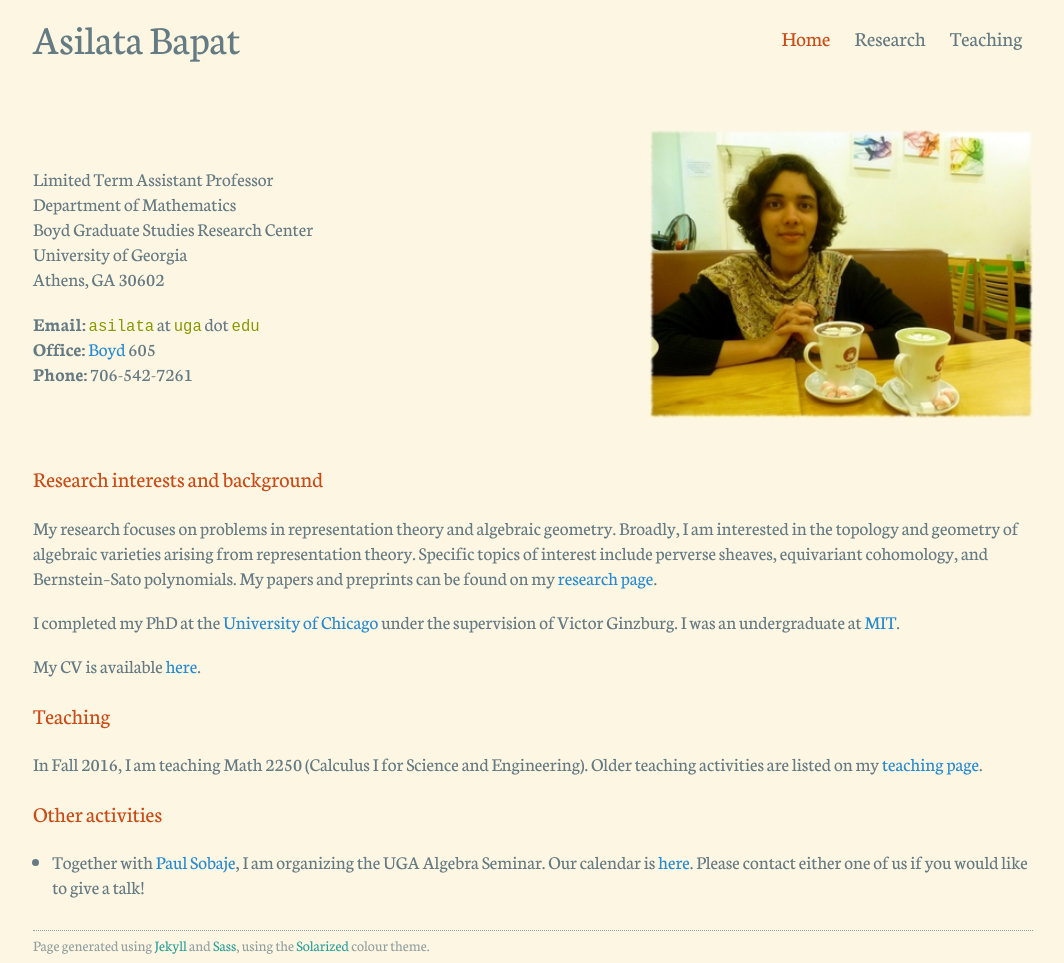
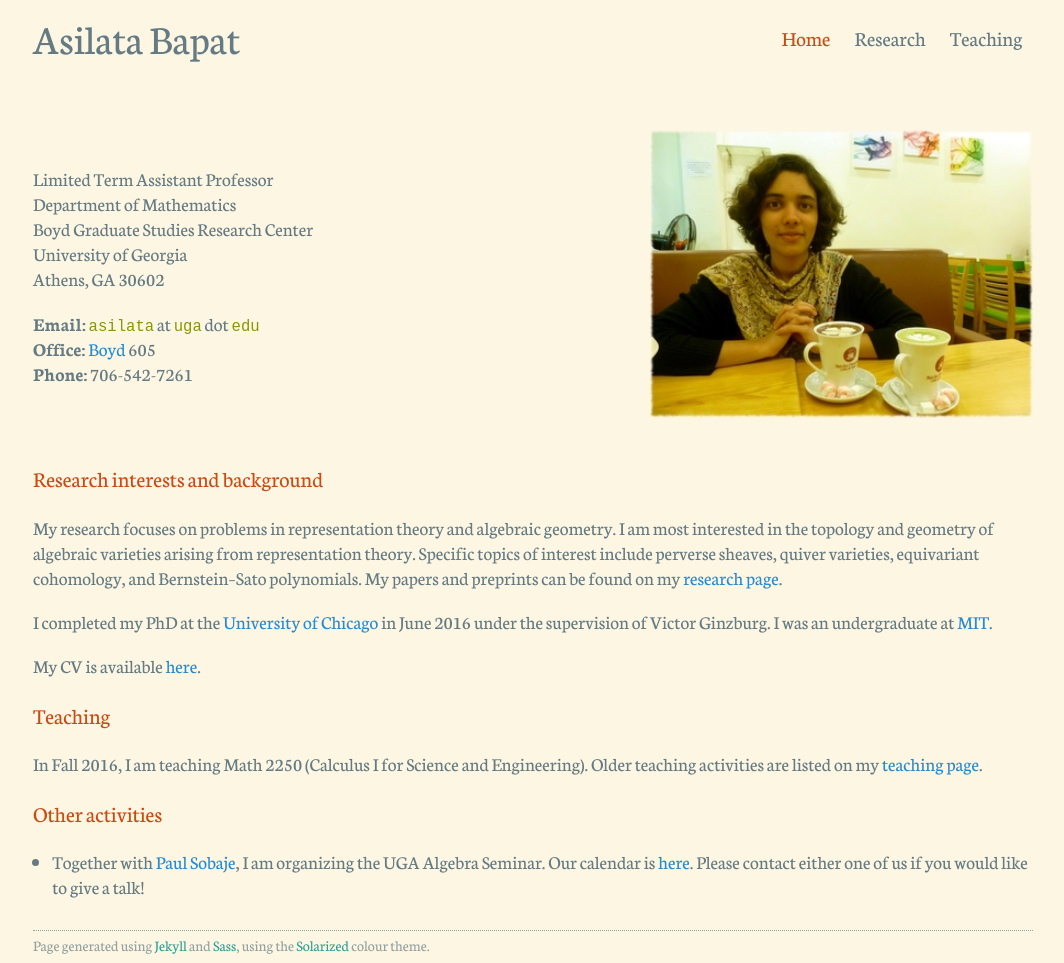
Before and after one commit to dongmouren0/dongmouren.github.io, a Jekyll site: the page built from index.md, in a window 1280 px wide. Shown: the whole page, without its empty margins (107-1171 px from the left). Built offline with Jekyll 4.4.1, drawn with Linux system fonts in a browser that asks for light colours.

Commit message:
Minor changes to index page.

```diff
--- a/index.md
+++ b/index.md
@@ -27,11 +27,11 @@ Athens, GA 30602
 ### Research interests and background
 
 My research focuses on problems in representation theory and algebraic geometry.
-Broadly, I am interested in the topology and geometry of algebraic varieties arising from representation theory.
-Specific topics of interest include perverse sheaves, equivariant cohomology, and Bernstein--Sato polynomials.
+I am most interested in the topology and geometry of algebraic varieties arising from representation theory.
+Specific topics of interest include perverse sheaves, quiver varieties, equivariant cohomology, and Bernstein--Sato polynomials.
 My papers and preprints can be found on my [research page](/research).
 
-I completed my PhD at the [University of Chicago](http://www.uchicago.edu/) under the supervision of Victor Ginzburg.
+I completed my PhD at the [University of Chicago](http://www.uchicago.edu/) in June 2016 under the supervision of Victor Ginzburg.
 I was an undergraduate at [MIT](http://web.mit.edu).
 
 My CV is available [here](assets/bapat-cv.pdf).
```
